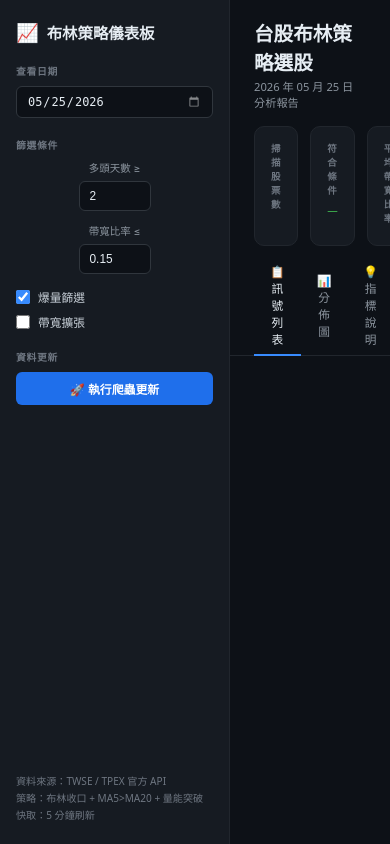
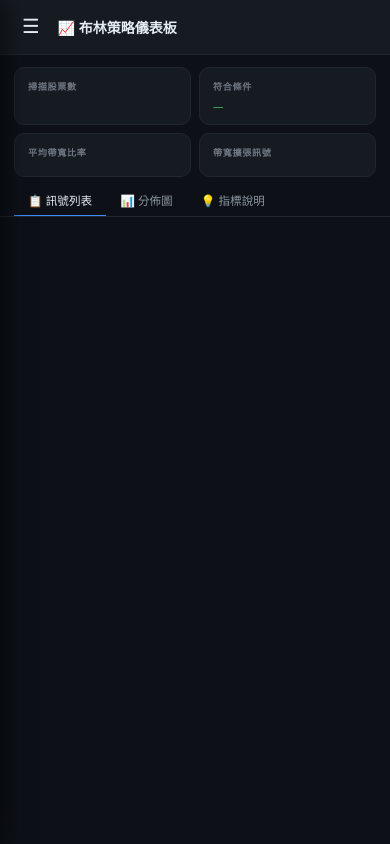
Before and after one commit to jjaass9507/stock_analysis, a FastAPI app: page / in a window 390 px wide. Run offline with FastAPI, Linux system fonts and the light colour scheme; some libraries are stand-ins or nearby versions.

Commit message:
手機版面優化：側欄抽屜、2欄指標、固定代碼欄
- 手機上側欄改為滑入式抽屜（hamburger 開啟，背景遮罩關閉）
- 新增手機頂部固定 header（漢堡按鈕 + 標題）
- 指標卡片改為 2 欄排列
- 表格第一欄（股票代碼）固定不捲動，方便左右滑動查看
- 頁面改為自然捲動，不再 overflow:hidden
- 分頁標籤橫向可捲動
- 選完日期或執行爬蟲後自動關閉側欄
- 觸控點擊區域放大

https://claude.ai/code/session_01XdKJiF8qAMB2j3H8Qs8MiC

```diff
--- a/templates/index.html
+++ b/templates/index.html
@@ -173,22 +173,122 @@ tbody td { padding: 9px 12px; color: #e6edf3; white-space: nowrap; }
 ::-webkit-scrollbar-track { background: #0d1117; }
 ::-webkit-scrollbar-thumb { background: #30363d; border-radius: 3px; }
 ::-webkit-scrollbar-thumb:hover { background: #484f58; }
+
+/* ── Mobile Header (hidden on desktop) ────────────────────── */
+.mobile-header { display: none; }
+.sidebar-backdrop { display: none; }
+.sidebar-close { display: none; }
+
+/* ── Mobile ───────────────────────────────────────────────── */
+@media (max-width: 768px) {
+  body { overflow-y: auto; flex-direction: column; }
+
+  /* Sidebar → slide-in drawer */
+  .sidebar {
+    position: fixed; top: 0; left: 0; bottom: 0; z-index: 200;
+    width: 280px; min-width: 0;
+    transform: translateX(-100%);
+    transition: transform .25s ease;
+    box-shadow: 4px 0 24px rgba(0,0,0,.6);
+  }
+  .sidebar.open { transform: translateX(0); }
+
+  .sidebar-backdrop {
+    display: block; position: fixed; inset: 0;
+    background: rgba(0,0,0,.55); z-index: 199;
+    opacity: 0; pointer-events: none;
+    transition: opacity .25s ease;
+  }
+  .sidebar-backdrop.open { opacity: 1; pointer-events: auto; }
+
+  .sidebar-close {
+    display: block; background: none; border: none;
+    color: #6e7681; font-size: 1.1rem; cursor: pointer;
+    margin-left: auto; padding: 2px 4px; line-height: 1;
+  }
+  .sidebar-close:hover { color: #e6edf3; }
+
+  /* Sticky mobile topbar */
+  .mobile-header {
+    display: flex; align-items: center; gap: 12px;
+    padding: 13px 16px; background: #161b22;
+    border-bottom: 1px solid #21262d;
+    position: sticky; top: 0; z-index: 100;
+    flex-shrink: 0;
+  }
+  .hamburger {
+    background: none; border: none; color: #e6edf3;
+    font-size: 1.4rem; cursor: pointer; padding: 4px 6px;
+    line-height: 1; flex-shrink: 0;
+  }
+  .mobile-header-title { font-size: 1rem; font-weight: 700; color: #e6edf3; }
+
+  /* Main area: natural flow */
+  .main { height: auto; overflow: visible; }
+  .topbar { display: none; }
+  .tab-panels { overflow-y: visible; flex: none; padding: 12px 14px 24px; }
+
+  /* Metrics: 2 columns */
+  .metrics { grid-template-columns: repeat(2, 1fr); padding: 12px 14px 0; gap: 8px; }
+  .card { padding: 11px 13px; }
+  .card-value { font-size: 1.3rem; }
+  .card-label { font-size: 0.65rem; }
+
+  /* Tabs: scrollable row */
+  .tabs { padding: 8px 14px 0; overflow-x: auto; white-space: nowrap;
+          -webkit-overflow-scrolling: touch; }
+  .tab-btn { padding: 7px 14px; font-size: 0.83rem; }
+
+  /* Chart */
+  #chart-container { height: 300px; }
+
+  /* Guide */
+  .guide-grid { grid-template-columns: 1fr; }
+
+  /* Table: sticky first column so code is always visible */
+  .table-wrap { -webkit-overflow-scrolling: touch; }
+  thead th:first-child, tbody td:first-child {
+    position: sticky; left: 0; z-index: 1;
+  }
+  thead th:first-child { background: #161b22; z-index: 2; }
+  tbody td:first-child { background: #0d1117; }
+  tbody tr:hover td:first-child { background: #1c2230; }
+
+  /* Progress cells: slightly narrower */
+  .prog-cell { min-width: 80px; }
+  .prog-val { min-width: 34px; font-size: 0.72rem; }
+
+  /* Touch-friendly tap targets */
+  .btn { padding: 11px 14px; font-size: 0.9rem; }
+  .checkbox-row { padding: 4px 0; }
+  input[type="date"], input[type="number"] { padding: 9px 10px; font-size: 0.9rem; }
+}
 </style>
 </head>
 
 <body x-data="app()" x-init="init()">
 
+<!-- Mobile backdrop -->
+<div class="sidebar-backdrop" :class="{open: sidebarOpen}" @click="sidebarOpen=false"></div>
+
+<!-- Mobile sticky header -->
+<div class="mobile-header">
+  <button class="hamburger" @click="sidebarOpen=!sidebarOpen" aria-label="選單">☰</button>
+  <span class="mobile-header-title">📈 布林策略儀表板</span>
+</div>
+
 <!-- ════════════════════════════════════════════════════════ SIDEBAR -->
-<aside class="sidebar">
+<aside class="sidebar" :class="{open: sidebarOpen}">
 
   <div class="sidebar-logo">
     <span>📈</span>布林策略儀表板
+    <button class="sidebar-close" @click="sidebarOpen=false" aria-label="關閉">✕</button>
   </div>
 
   <!-- 日期 -->
   <div class="sidebar-section">
     <div class="sidebar-label">查看日期</div>
-    <input type="date" x-model="date" @change="fetchData()">
+    <input type="date" x-model="date" @change="fetchData(); sidebarOpen=false">
     <div x-show="availableDates.length" style="font-size:.7rem;color:#6e7681;margin-top:2px">
       最近有資料：<span x-text="availableDates[0] ?? '—'"></span>
     </div>
@@ -219,7 +319,7 @@ tbody td { padding: 9px 12px; color: #e6edf3; white-space: nowrap; }
   <!-- 爬蟲 -->
   <div class="sidebar-section">
     <div class="sidebar-label">資料更新</div>
-    <button class="btn btn-primary" @click="runCrawler()" :disabled="crawlerRunning">
+    <button class="btn btn-primary" @click="runCrawler(); sidebarOpen=false" :disabled="crawlerRunning">
       <template x-if="crawlerRunning">
         <span class="spinner"></span>
       </template>
@@ -463,6 +563,7 @@ function app() {
     stocks: [],
     loading: false,
     availableDates: [],
+    sidebarOpen: false,
 
     // ── Filters ──────────────────────────────────────────
     minTrend: 2,
```
